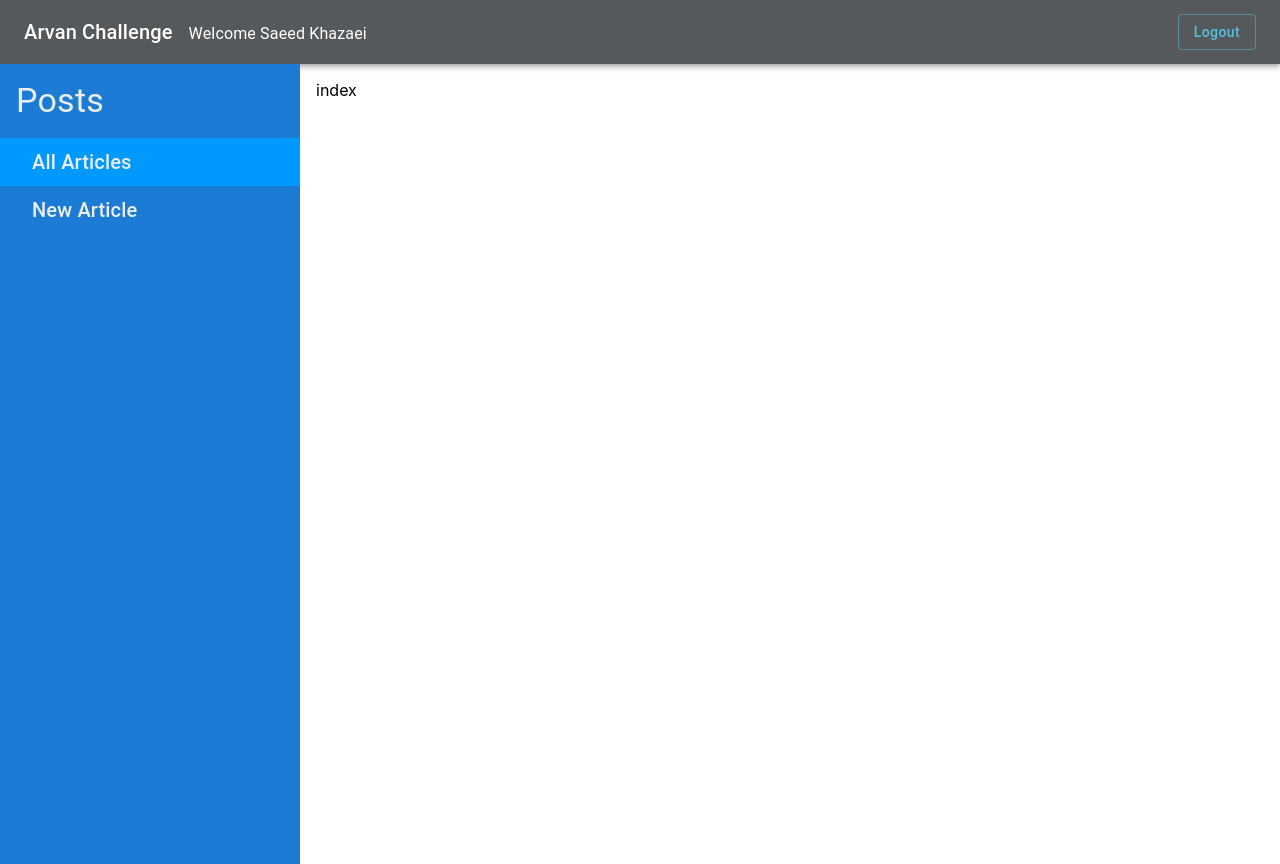
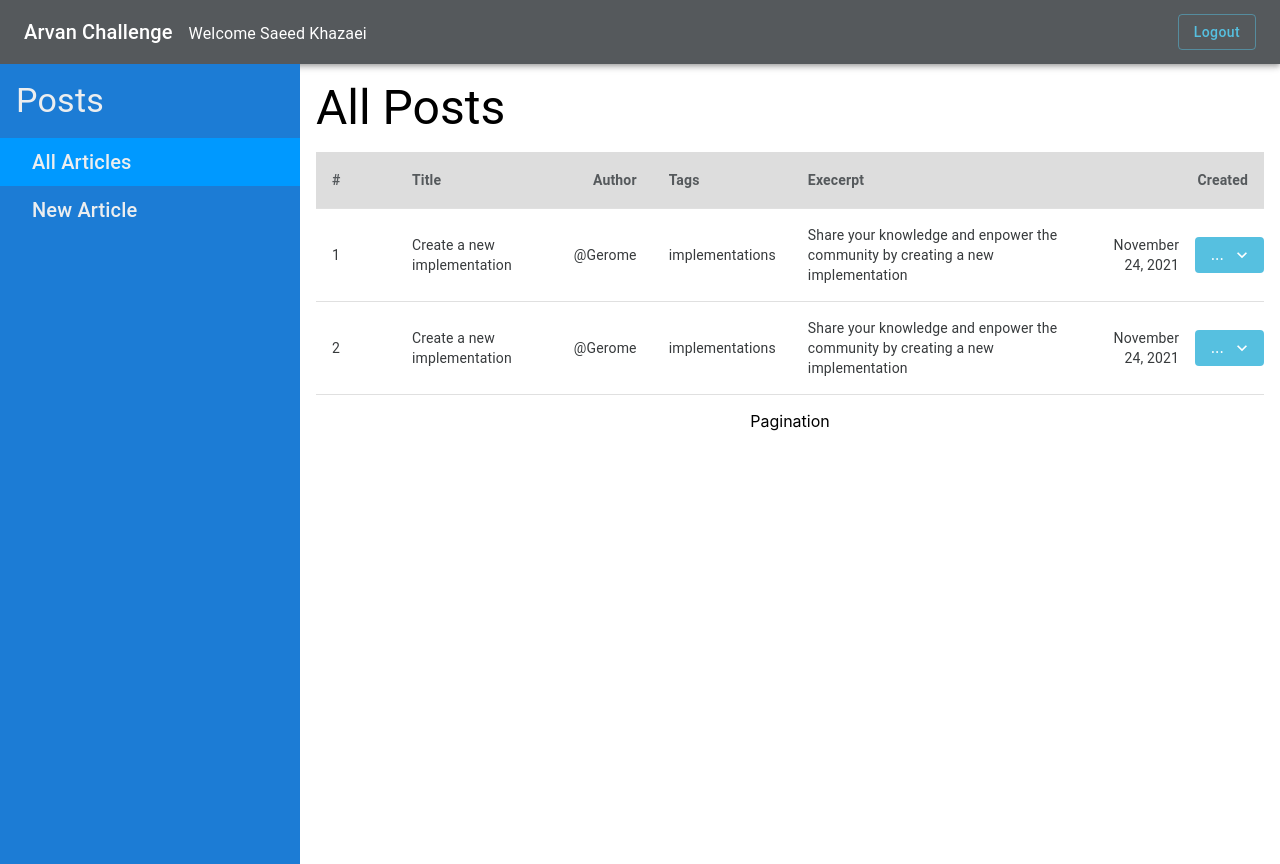
Before and after one commit to Saeed-Khazaei/arvan-cdn, a Next.js app: page /articles in a window 1280 px wide. Built offline with nearby package versions, Linux system fonts and the light colour scheme; no server answers.

Commit message:
add static articles page table

```diff
--- /dev/null
+++ b/components/ArticlesTable.tsx
@@ -0,0 +1,105 @@
+import * as React from 'react';
+import Table from '@mui/material/Table';
+import TableBody from '@mui/material/TableBody';
+import TableCell from '@mui/material/TableCell';
+import TableContainer from '@mui/material/TableContainer';
+import TableHead from '@mui/material/TableHead';
+import TableRow from '@mui/material/TableRow';
+import Paper from '@mui/material/Paper';
+import EditButton from './EditButton';
+import { Article } from '../models/articles';
+import { Stack } from '@mui/material';
+
+const rows: Article[] = [
+  {
+    slug: 'Create-a-new-implementation-1',
+    title: 'Create a new implementation',
+    description: 'join the community by creating a new implementation',
+    body: 'Share your knowledge and enpower the community by creating a new implementation',
+    tagList: ['implementations'],
+    createdAt: '2021-11-24T12:11:08.212Z',
+    updatedAt: '2021-11-24T12:11:08.212Z',
+    favorited: false,
+    favoritesCount: 3782,
+    author: {
+      username: 'Gerome',
+      bio: null,
+      image: 'https://api.realworld.io/images/demo-avatar.png',
+      following: false,
+    },
+  },
+  {
+    slug: 'Create-a-new-implementation-2',
+    title: 'Create a new implementation',
+    description: 'join the community by creating a new implementation',
+    body: 'Share your knowledge and enpower the community by creating a new implementation',
+    tagList: ['implementations'],
+    createdAt: '2021-11-24T12:11:08.212Z',
+    updatedAt: '2021-11-24T12:11:08.212Z',
+    favorited: false,
+    favoritesCount: 3782,
+    author: {
+      username: 'Gerome',
+      bio: null,
+      image: 'https://api.realworld.io/images/demo-avatar.png',
+      following: false,
+    },
+  },
+];
+
+const ArticlesTable = () => {
+  return (
+    <TableContainer>
+      <Table sx={{ width: '100%' }} aria-label="simple table">
+        <TableHead>
+          <TableRow>
+            <TableCell sx={{ width: '80px' }}>#</TableCell>
+            <TableCell>Title</TableCell>
+            <TableCell align="right">Author</TableCell>
+            <TableCell>Tags</TableCell>
+            <TableCell>Execerpt</TableCell>
+            <TableCell align="right">Created</TableCell>
+          </TableRow>
+        </TableHead>
+        <TableBody>
+          {rows.map((row, index: number) => (
+            <TableRow key={row.slug}>
+              <TableCell component="th" scope="row">
+                {index + 1}
+              </TableCell>
+              <TableCell>{row.title}</TableCell>
+              <TableCell>@{row.author.username}</TableCell>
+              <TableCell>
+                {row.tagList.map((t) => (
+                  <span>{t}</span>
+                ))}
+              </TableCell>
+              <TableCell>
+                {row.body.split(/\s+/).slice(0, 20).join(' ')}
+              </TableCell>
+              <TableCell align="right" sx={{ paddingRight: 0 }}>
+                <Stack
+                  direction="row"
+                  alignItems="center"
+                  justifyContent="flex-end"
+                  spacing={2}
+                >
+                  <span>
+                    {new Date(row.updatedAt).toLocaleDateString('en-US', {
+                      year: 'numeric',
+                      month: 'long',
+                      day: 'numeric',
+                    })}
+                  </span>
+                  <EditButton />
+                </Stack>
+              </TableCell>
+            </TableRow>
+          ))}
+        </TableBody>
+      </Table>
+    </TableContainer>
+  );
+};
+
+export default ArticlesTable;
--- /dev/null
+++ b/components/DeleteDialog.tsx
@@ -0,0 +1,101 @@
+import * as React from 'react';
+import Button from '@mui/material/Button';
+import { styled } from '@mui/material/styles';
+import Dialog from '@mui/material/Dialog';
+import DialogTitle from '@mui/material/DialogTitle';
+import DialogContent from '@mui/material/DialogContent';
+import DialogActions from '@mui/material/DialogActions';
+import IconButton from '@mui/material/IconButton';
+import CloseIcon from '@mui/icons-material/Close';
+import Typography from '@mui/material/Typography';
+import MenuItem from '@mui/material/MenuItem';
+
+const BootstrapDialog = styled(Dialog)(({ theme }) => ({
+  '& .MuiDialogContent-root': {
+    padding: theme.spacing(2),
+  },
+  '& .MuiDialogActions-root': {
+    padding: theme.spacing(1),
+  },
+}));
+
+export interface DialogTitleProps {
+  id: string;
+  children?: React.ReactNode;
+  onClose: () => void;
+}
+
+const BootstrapDialogTitle = (props: DialogTitleProps) => {
+  const { children, onClose, ...other } = props;
+
+  return (
+    <DialogTitle sx={{ m: 0, p: 2 }} {...other}>
+      {children}
+      {onClose ? (
+        <IconButton
+          aria-label="close"
+          onClick={onClose}
+          sx={{
+            position: 'absolute',
+            right: 8,
+            top: 8,
+            color: (theme) => theme.palette.grey[500],
+          }}
+        >
+          <CloseIcon />
+        </IconButton>
+      ) : null}
+    </DialogTitle>
+  );
+};
+
+const DeleteDialog = () => {
+  const [open, setOpen] = React.useState(false);
+
+  const handleClickOpen = () => {
+    setOpen(true);
+  };
+  const handleClose = () => {
+    setOpen(false);
+  };
+
+  return (
+    <div>
+      <MenuItem disableRipple onClick={handleClickOpen}>
+        Delete
+      </MenuItem>
+      <BootstrapDialog
+        onClose={handleClose}
+        aria-labelledby="customized-dialog-title"
+        open={open}
+      >
+        <BootstrapDialogTitle
+          id="customized-dialog-title"
+          onClose={handleClose}
+        >
+          <Typography variant="h5" component="span">
+            Delete Article
+          </Typography>
+        </BootstrapDialogTitle>
+        <DialogContent dividers sx={{ width: { sx: '320px', sm: '420px' } }}>
+          <Typography gutterBottom>Are you sure to delete Article?</Typography>
+        </DialogContent>
+        <DialogActions>
+          <Button variant="outlined" color="inherit" onClick={handleClose}>
+            No
+          </Button>
+          <Button
+            autoFocus
+            variant="contained"
+            color="error"
+            onClick={handleClose}
+          >
+            Yes
+          </Button>
+        </DialogActions>
+      </BootstrapDialog>
+    </div>
+  );
+};
+
+export default DeleteDialog;
--- /dev/null
+++ b/components/EditButton.tsx
@@ -0,0 +1,96 @@
+import * as React from 'react';
+import { styled, alpha } from '@mui/material/styles';
+import Button from '@mui/material/Button';
+import Menu, { MenuProps } from '@mui/material/Menu';
+import MenuItem from '@mui/material/MenuItem';
+import KeyboardArrowDownIcon from '@mui/icons-material/KeyboardArrowDown';
+import Divider from '@mui/material/Divider';
+import DeleteDialog from './DeleteDialog';
+
+const StyledMenu = styled((props: MenuProps) => (
+  <Menu
+    elevation={0}
+    anchorOrigin={{
+      vertical: 'bottom',
+      horizontal: 'right',
+    }}
+    transformOrigin={{
+      vertical: 'top',
+      horizontal: 'right',
+    }}
+    {...props}
+  />
+))(({ theme }) => ({
+  '& .MuiPaper-root': {
+    borderRadius: 6,
+    minWidth: 180,
+    color:
+      theme.palette.mode === 'light'
+        ? 'rgb(55, 65, 81)'
+        : theme.palette.grey[300],
+    boxShadow:
+      'rgb(255, 255, 255) 0px 0px 0px 0px, rgba(0, 0, 0, 0.05) 0px 0px 0px 1px, rgba(0, 0, 0, 0.1) 0px 10px 15px -3px, rgba(0, 0, 0, 0.05) 0px 4px 6px -2px',
+    '& .MuiMenu-list': {
+      padding: '4px 0',
+    },
+    '& .MuiMenuItem-root': {
+      '& .MuiSvgIcon-root': {
+        fontSize: 18,
+        color: theme.palette.text.secondary,
+        marginRight: theme.spacing(1.5),
+      },
+      '&:active': {
+        backgroundColor: alpha(
+          theme.palette.primary.main,
+          theme.palette.action.selectedOpacity
+        ),
+      },
+    },
+  },
+}));
+
+const EditButton = () => {
+  const [anchorEl, setAnchorEl] = React.useState<null | HTMLElement>(null);
+  const open = Boolean(anchorEl);
+  const handleClick = (event: React.MouseEvent<HTMLElement>) => {
+    setAnchorEl(event.currentTarget);
+  };
+  const handleClose = () => {
+    setAnchorEl(null);
+  };
+
+  return (
+    <div>
+      <Button
+        id="demo-customized-button"
+        aria-controls={open ? 'demo-customized-menu' : undefined}
+        aria-haspopup="true"
+        aria-expanded={open ? 'true' : undefined}
+        variant="contained"
+        disableElevation
+        color="info"
+        onClick={handleClick}
+        endIcon={<KeyboardArrowDownIcon />}
+      >
+        ...
+      </Button>
+      <StyledMenu
+        id="demo-customized-menu"
+        MenuListProps={{
+          'aria-labelledby': 'demo-customized-button',
+        }}
+        anchorEl={anchorEl}
+        open={open}
+        onClose={handleClose}
+      >
+        <MenuItem onClick={handleClose} disableRipple>
+          Edit
+        </MenuItem>
+        <Divider sx={{ my: 0.5 }} />
+        <DeleteDialog />
+      </StyledMenu>
+    </div>
+  );
+};
+
+export default EditButton;
--- a/pages/articles/index.tsx
+++ b/pages/articles/index.tsx
@@ -1,23 +1,62 @@
+import React, { useEffect, useState } from 'react';
 import { NextPage } from 'next';
-import React, { useEffect } from 'react';
+import { Box, Pagination, Stack, Typography } from '@mui/material';
 import Layout from '../../components/Layout';
+import { Article } from '../../models/articles';
 import articles from '../../services/articles';
+import ArticlesTable from '../../components/ArticlesTable';
 
 const index: NextPage = () => {
+  const [articlesData, setArticlesData] = useState<Article[]>([]);
+  const [articlesCount, setArticlesCount] = useState<number>(0);
+
   const fetchArticles = async () => {
     try {
       const res = await articles.getAllArticles();
       console.log('res', res);
+      setArticlesData(res.articles);
+      setArticlesCount(res.articlesCount);
     } catch (error: any) {
       console.log('error', error.message);
     }
+  };
+
+  const onChangePage = (event: React.ChangeEvent<unknown>, page: number) => {
+    console.log('page', page);
   };
 
   useEffect(() => {
     fetchArticles();
   }, []);
 
-  return <Layout>index</Layout>;
+  return (
+    <Layout>
+      <Stack spacing={2}>
+        <Typography variant="h3" component="h3">
+          All Posts
+        </Typography>
+        <Box>
+          <ArticlesTable />
+        </Box>
+        <Box
+          sx={{
+            display: 'flex',
+            width: '100%',
+            alignItems: 'center',
+            justifyContent: 'center',
+          }}
+        >
+          Pagination
+          {/* <Pagination
+            count={10}
+            page={1}
+            onChange={onChangePage}
+            color="primary"
+          /> */}
+        </Box>
+      </Stack>
+    </Layout>
+  );
 };
 
 export default index;
```
